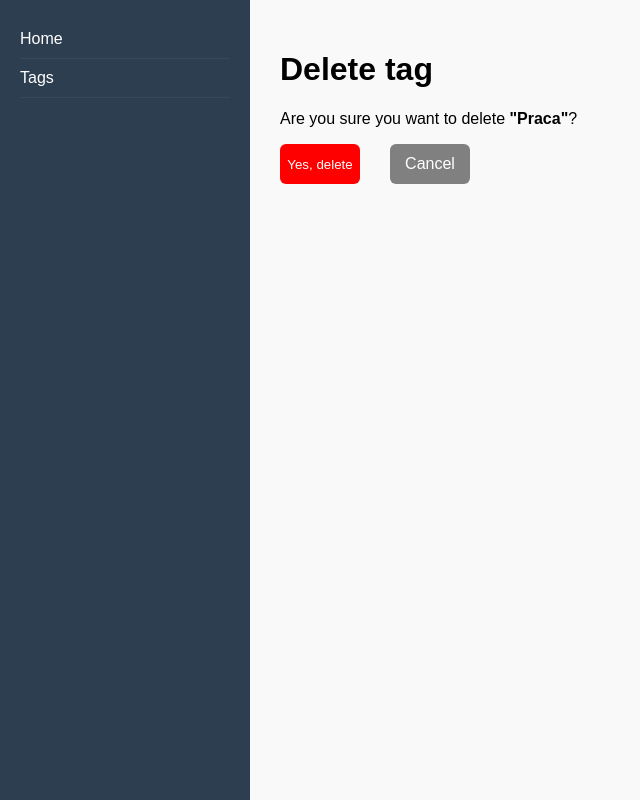
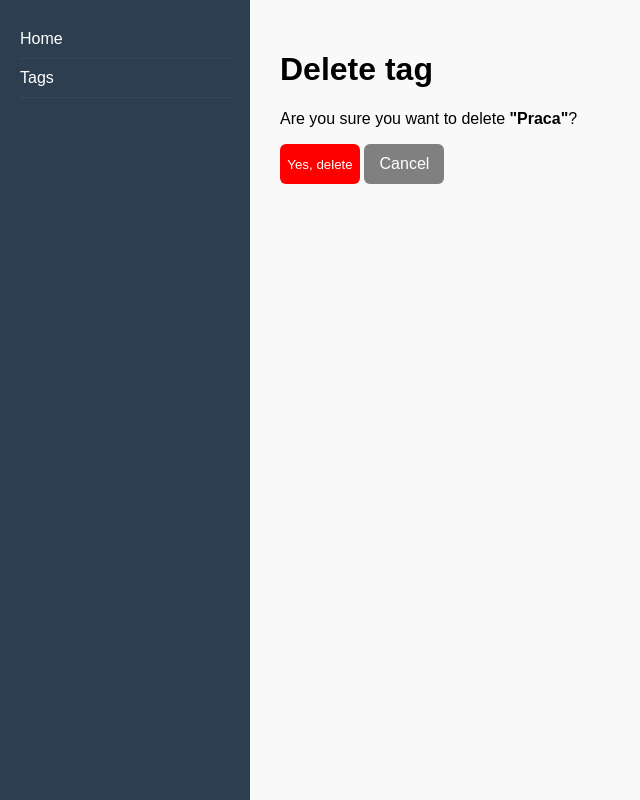
Before and after one commit to kacper7-7/to-do-list, a Django app: page /tag/1/delete/ in a window 1280 px wide. Shown: the whole page, without its empty margins (0-640 px from the left). Run offline with Django 5.2, Linux system fonts and the light colour scheme; data comes from the database, SQL or seed files in the repository.

Commit message:
clean: clean up code

```diff
--- a/core/admin.py
+++ b/core/admin.py
@@ -7,6 +7,7 @@ from core.models import Tag, Task
 class TagAdmin(admin.ModelAdmin):
     pass
 
+
 @admin.register(Task)
 class TaskAdmin(admin.ModelAdmin):
     pass
--- a/static/css/style.css
+++ b/static/css/style.css
@@ -170,10 +170,6 @@ th, td {
      background-color: green;
  }
 
- .delete-buttons {
-     display: flex;
-     gap: 30px;
- }
 
  .danger-delete-button {
      height: 40px;
--- a/templates/core/tag_confirm_delete.html
+++ b/templates/core/tag_confirm_delete.html
@@ -8,13 +8,7 @@
 
     <form method="POST">
         {% csrf_token %}
-        <div class="delete-buttons">
             <button type="submit" class="danger-delete-button">Yes, delete</button>
-            <div>
-                <a href="{% url 'core:tag-list' %}" class="cancel-button">Cancel</a>
-            </div>
-
-        </div>
-
+            <a href="{% url 'core:tag-list' %}" class="cancel-button">Cancel</a>
     </form>
 {% endblock %}
```
Also changed, not shown: templates/base.html (line endings or trailing spaces), templates/core/tag_form.html (line endings or trailing spaces), templates/core/tag_list.html (line endings or trailing spaces), templates/core/task_confirm_delete.html (line endings or trailing spaces), templates/core/task_detail.html (line endings or trailing spaces), templates/core/task_form.html (line endings or trailing spaces), templates/core/task_list.html (line endings or trailing spaces), 1 other file.
